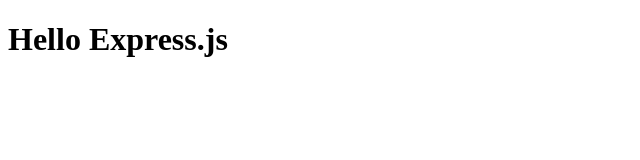
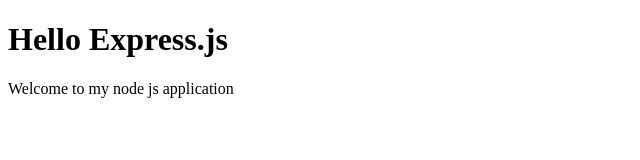
Before and after one commit to mjdude/web-server, a website: page public/index.html in a window 1280 px wide. Shown: the whole page, without its empty margins (0-640 px from the left). Drawn offline with Linux system fonts and the light colour scheme.

Commit message:
added paragraph

```diff
--- a/public/index.html
+++ b/public/index.html
@@ -6,5 +6,8 @@
   </head>
   <body>
     <h1>Hello Express.js</h1>
+    <p>
+      Welcome to my node js application
+    </p>
   </body>
 </html>
```
